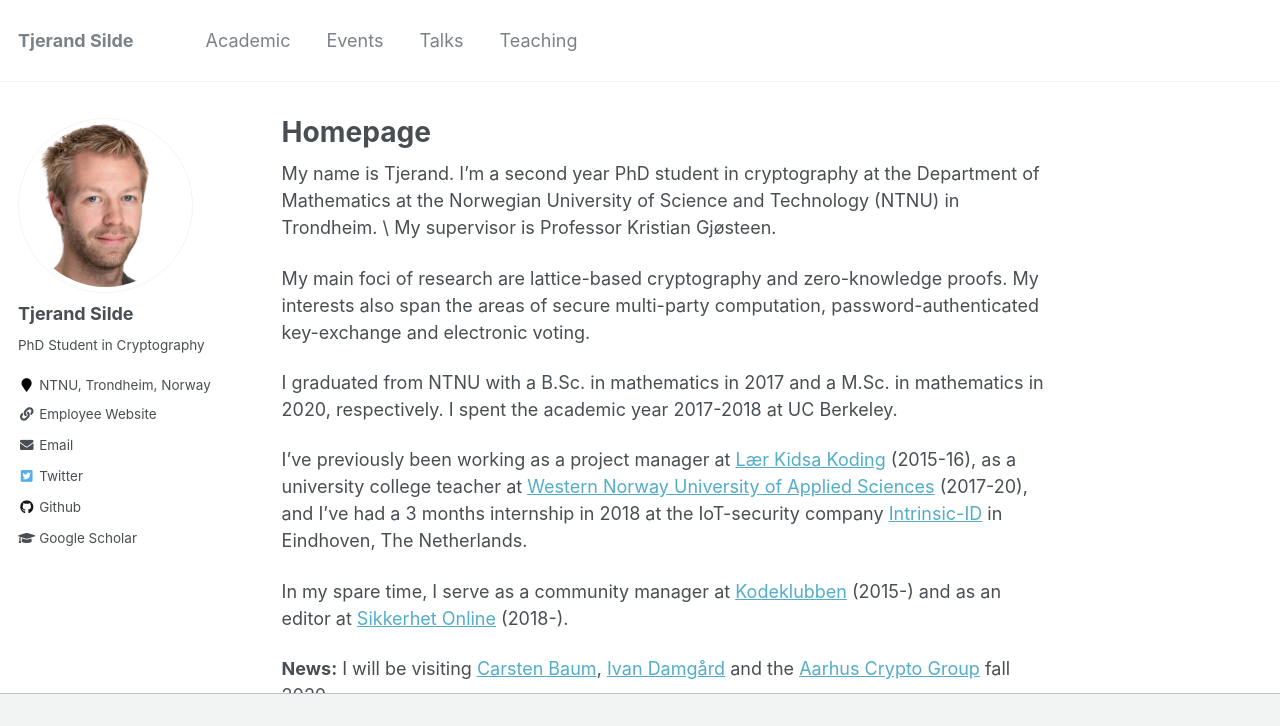
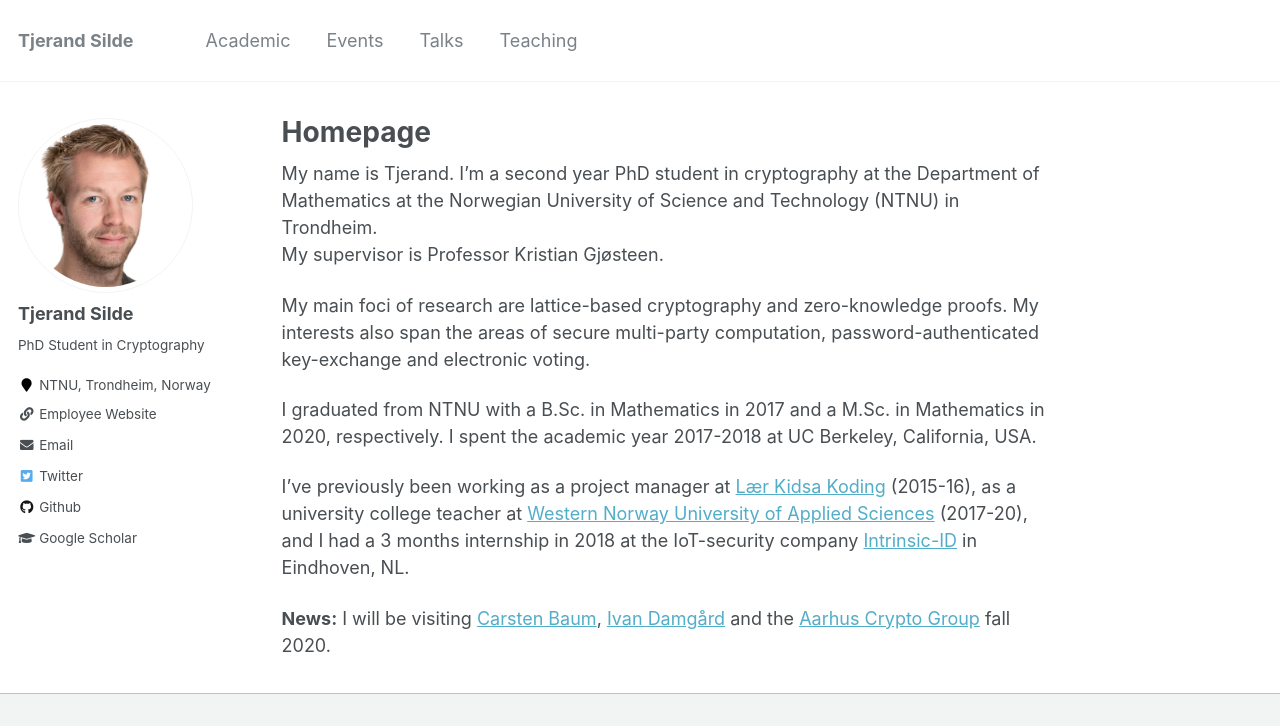
Before and after one commit to tjesi/tjesi.github.io, a Jekyll site: the page built from _pages/about.md, in a window 1280 px wide and 922 px high, cut to the strip 0-726 px from the top of the window. Built offline with Jekyll 4.4.1, drawn with Linux system fonts in a browser that asks for light colours.

Commit message:
Update about.md

```diff
--- a/_pages/about.md
+++ b/_pages/about.md
@@ -8,14 +8,14 @@
   - /about.html
 ---
 
-My name is Tjerand. I’m a second year PhD student in cryptography at the Department of Mathematics at the Norwegian University of Science and Technology (NTNU) in Trondheim. \ My supervisor is Professor Kristian Gjøsteen.
+My name is Tjerand. I’m a second year PhD student in cryptography at the Department of Mathematics at the Norwegian University of Science and Technology (NTNU) in Trondheim.
+My supervisor is Professor Kristian Gjøsteen.
 
-My main foci of research are lattice-based cryptography and zero-knowledge proofs. My interests also span the areas of secure multi-party computation, password-authenticated key-exchange and electronic voting.
+My main foci of research are lattice-based cryptography and zero-knowledge proofs. My interests also span the areas of secure multi-party computation, password-authenticated
+key-exchange and electronic voting.
 
-I graduated from NTNU with a B.Sc. in mathematics in 2017 and a M.Sc. in mathematics in 2020, respectively. I spent the academic year 2017-2018 at UC Berkeley.
+I graduated from NTNU with a B.Sc. in Mathematics in 2017 and a M.Sc. in Mathematics in 2020, respectively. I spent the academic year 2017-2018 at UC Berkeley, California, USA.
 
-I've previously been working as a project manager at [Lær Kidsa Koding](https://www.kidsakoder.no) (2015-16), as a university college teacher at [Western Norway University of Applied Sciences](https://www.hvl.no/en) (2017-20), and I've had a 3 months internship in 2018 at the IoT-security company [Intrinsic-ID](https://www.intrinsic-id.com) in Eindhoven, The Netherlands.
-
-In my spare time, I serve as a community manager at [Kodeklubben](http://oppgaver.kidsakoder.no) (2015-) and as an editor at [Sikkerhet Online](https://www.sikkerhet.online) (2018-).
+I've previously been working as a project manager at [Lær Kidsa Koding](https://www.kidsakoder.no) (2015-16), as a university college teacher at [Western Norway University of Applied Sciences](https://www.hvl.no/en) (2017-20), and I had a 3 months internship in 2018 at the IoT-security company [Intrinsic-ID](https://www.intrinsic-id.com) in Eindhoven, NL.
 
 **News:** I will be visiting [Carsten Baum](http://www.carstenbaum.com), [Ivan Damgård](https://users-cs.au.dk/~ivan) and the [Aarhus Crypto Group](https://cs.au.dk/research/cryptography-and-security) fall 2020.
```
